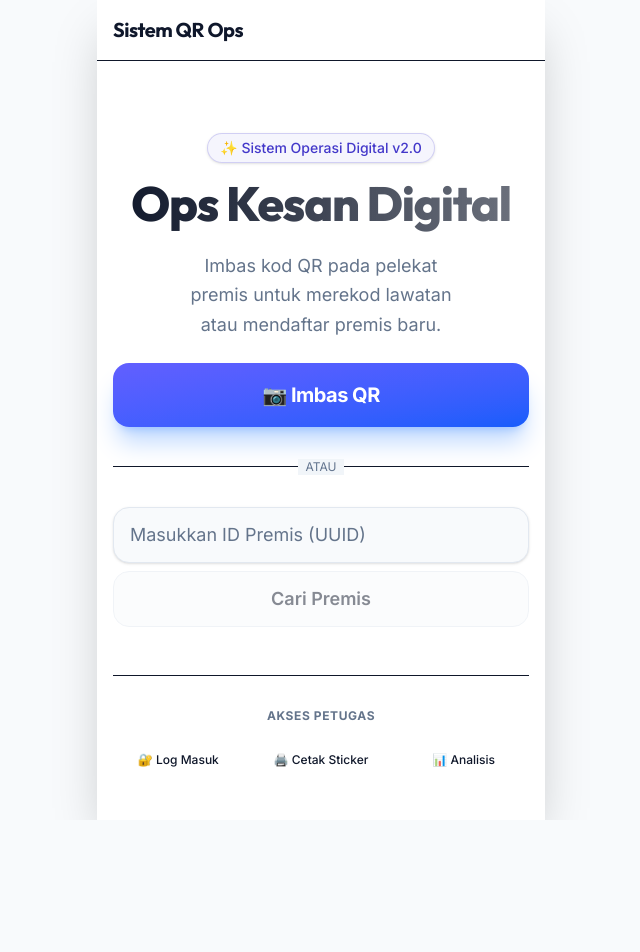
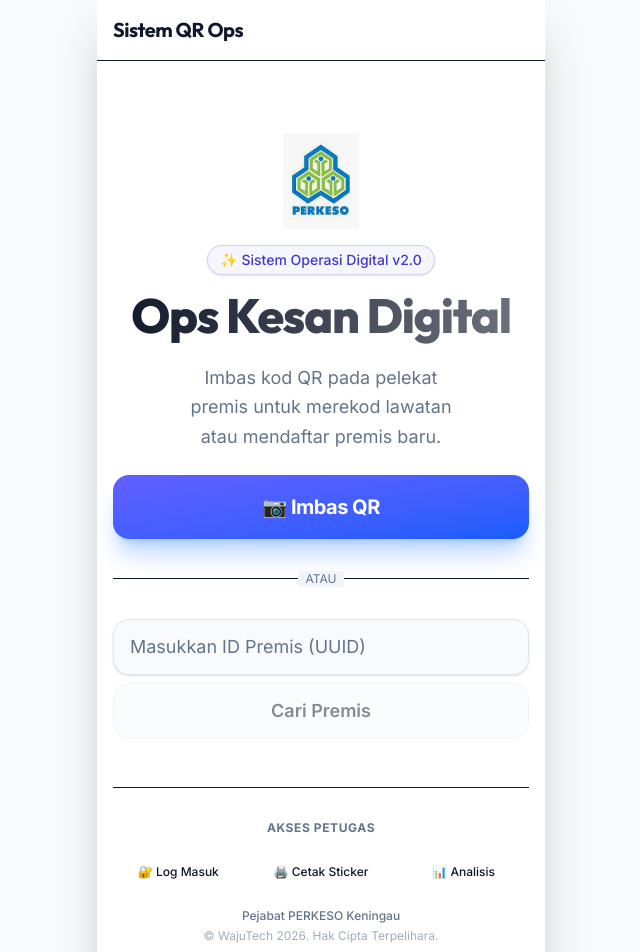
Before and after one commit to kamkikorich/ops77, a Next.js app: page / in a window 1280 px wide. Shown: the top 952 px of the page, without its empty margins (319-959 px from the left). Before the commit the page ends 820 px from the top, so only its background shows below. Built offline with nearby package versions, Linux system fonts and the light colour scheme; what google-auth-library, google-spreadsheet would draw is missing.

Commit message:
- Added "© WajuTech 2026" copyright notice

```diff
--- a/src/app/page.tsx
+++ b/src/app/page.tsx
@@ -28,8 +28,13 @@
   };
 
   return (
-    <div className="flex flex-col gap-6 py-6">
+
+    <div className="flex min-h-screen flex-col justify-between py-6">
+      <div className="flex flex-col gap-6">
         <div className="text-center space-y-4 pt-8">
+          <div className="flex justify-center">
+            <img src="/perkeso-logo-new.jpg" alt="PERKESO Logo" className="h-24 w-auto object-contain" />
+          </div>
           <div className="inline-flex items-center rounded-full border border-primary/20 bg-primary/5 px-3 py-1 text-sm font-medium text-primary shadow-sm backdrop-blur-sm">
             ✨ Sistem Operasi Digital v2.0
           </div>
@@ -98,5 +103,11 @@
           </div>
         </div>
       </div>
+
+      <div className="text-center text-xs text-muted-foreground/60 py-4 space-y-1">
+        <p className="font-medium text-muted-foreground">Pejabat PERKESO Keningau</p>
+        <p>© WajuTech 2026. Hak Cipta Terpelihara.</p>
+      </div>
+    </div>
   );
 }
--- a/src/components/ui/QRCodeWithLogo.tsx
+++ b/src/components/ui/QRCodeWithLogo.tsx
@@ -12,7 +12,7 @@
 export function QRCodeWithLogo({
     value,
     size = 200,
-    logoSrc = "/perkeso-logo.png",
+    logoSrc = "/perkeso-logo-new.jpg",
     logoSize,
 }: QRCodeWithLogoProps) {
     // Logo should be ~25% of QR size for optimal scanning
```
Also changed, not shown: public/perkeso-logo-new.jpg (added). Lines whose indentation alone changed are shown as unchanged.
